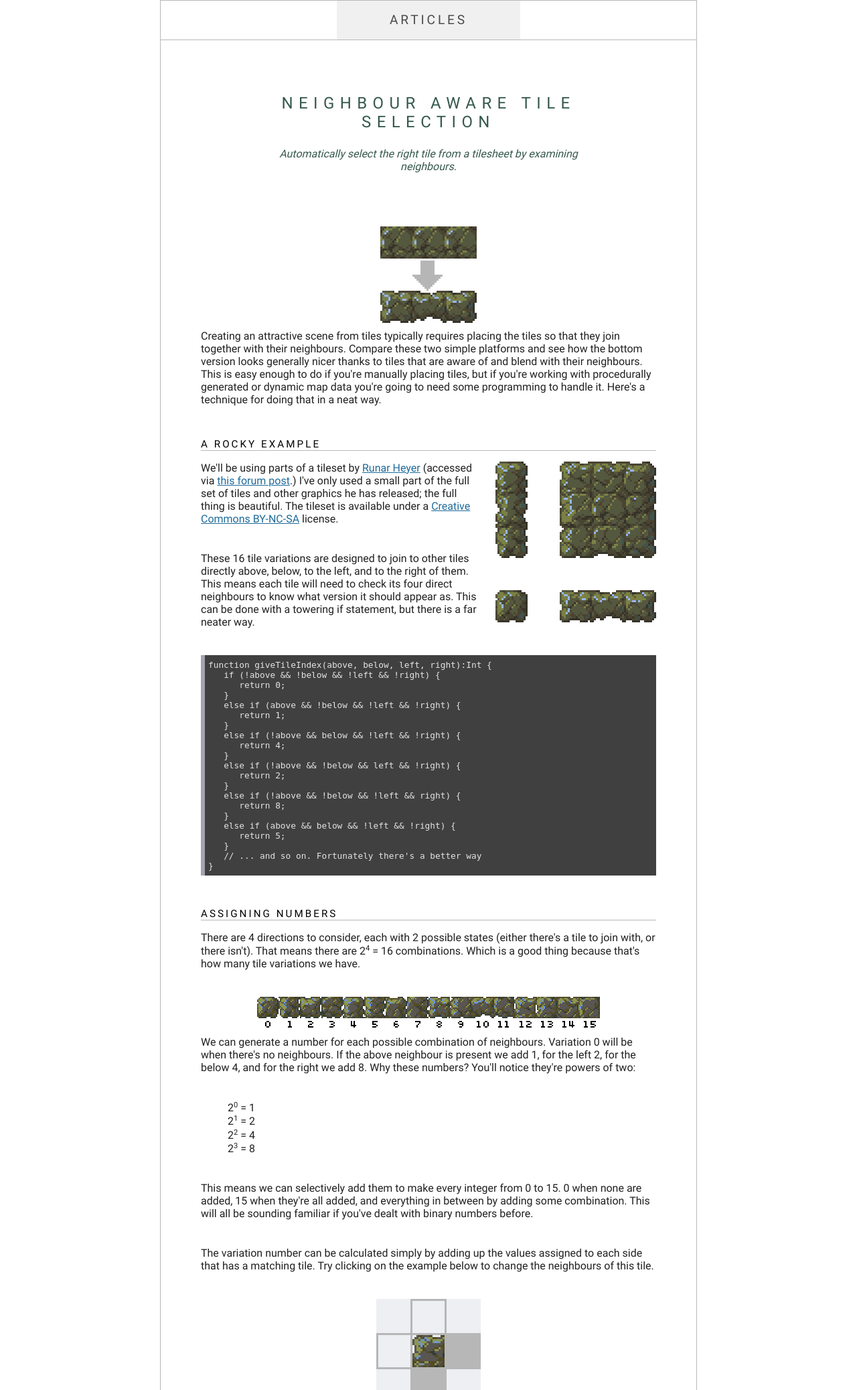
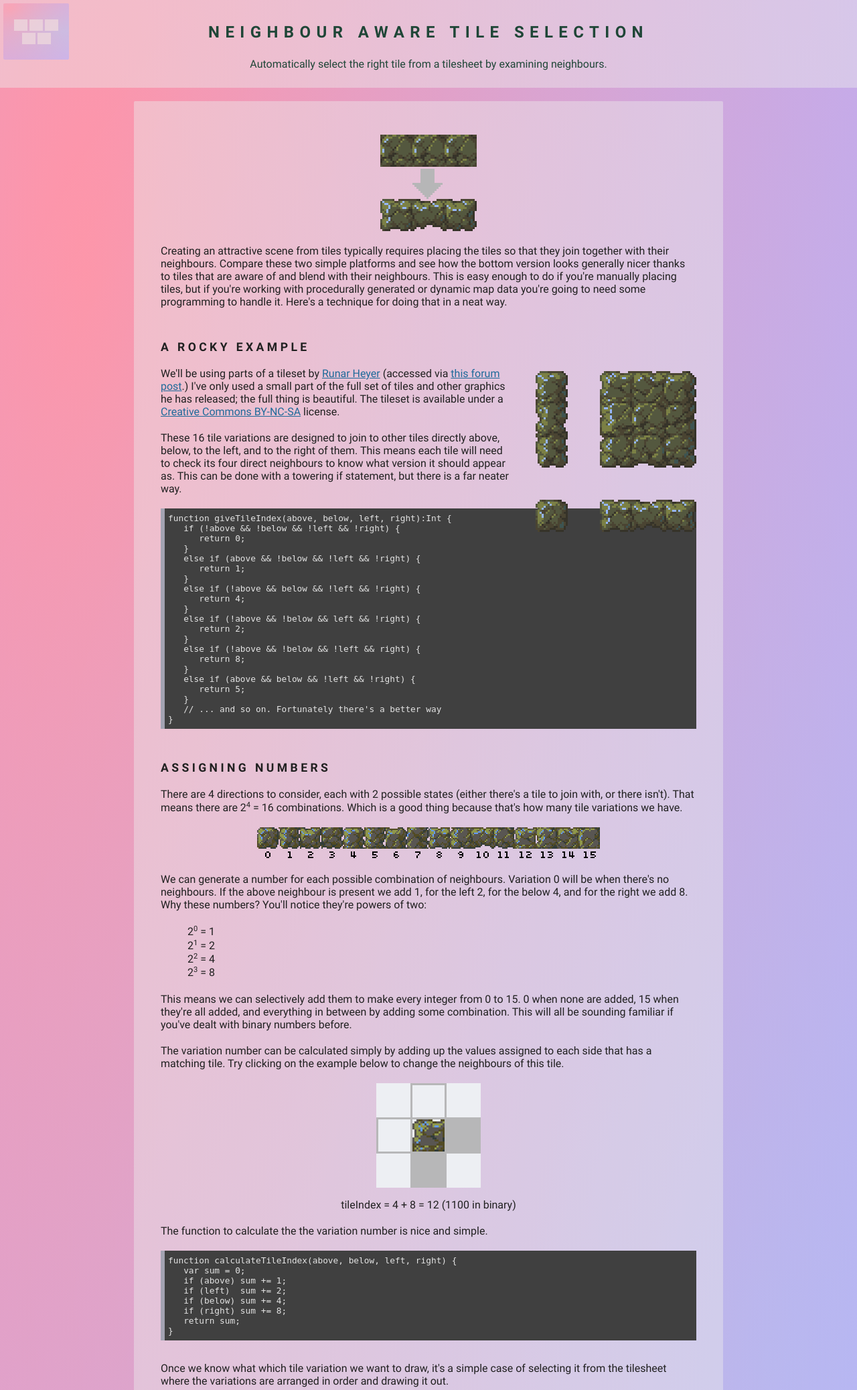
Before and after one commit to Anatta336/samdriver-xyz, a PHP site: page /article/neighbour-aware-tiles in a window 1280 px wide. Shown: the top 2075 px of the page at 67% size. Run offline with PHP 8.4, Linux system fonts and the light colour scheme.

Commit message:
general styling improvements

```diff
--- a/app/home/Renderer.php
+++ b/app/home/Renderer.php
@@ -22,9 +22,10 @@ class Renderer
 
         $html .= '<header>';
         $html .= '<h1>Articles and Tutorials</h1>';
-        $html .= '<p>Articles and tutorials on game and web development</p>';
+        $html .= '<p>Game and web development</p>';
         $html .= '</header>';
 
+        $html .= '<nav>';
         foreach ((new ArticleList())->getArticles() as $article) {
             if (empty($article) || !$article->exists()) {
                 continue;
@@ -35,6 +36,7 @@ class Renderer
             $html .= '<p>'.htmlentities($article->getDescription()).'</p>';
             $html .= '</a>';
         }
+        $html .= '</nav>';
 
         // <footer>
         $html .= Footer::render();
--- a/app/includes/Footer.php
+++ b/app/includes/Footer.php
@@ -20,7 +20,7 @@ class Footer
                         const encoded = [ 115, 108, 130, 129, 150, 141, 162, 120, 167, 181, 200, 134, 195, 215, 158, 237, 235];
                         const email = encoded.map((enc, index) => enc - index * 8).map(code => String.fromCharCode(code)).join('');
                         const element = document.getElementById('footer-email');
-                        element.href = `mailto: ${email}`;
+                        element.href = `mailto:${email}`;
                         element.children[0].innerHTML = email;
                     </script>
                 </p>
--- a/app/includes/Nav.php
+++ b/app/includes/Nav.php
@@ -7,8 +7,14 @@ class Nav
     public static function render(): string
     {
         return <<<'EOD'
-        <nav>
-            <a href="/">Articles</a>
+        <nav class="article">
+            <a class="home" href="/">
+                <div class="square"></div>
+                <div class="square"></div>
+                <div class="square"></div>
+                <div class="square"></div>
+                <div class="square"></div>
+            </a>
         </nav>
         EOD;
     }
--- a/public/article-data/absorption-sphere/index.html
+++ b/public/article-data/absorption-sphere/index.html
@@ -91,7 +91,8 @@
             really only interested in a part of it. We'll replace all the fancy stuff about solution concentrations with
             a simple "absorption coefficient" property. In this case we're just interested in the relationship between
             how much light is transmitted through a medium and how far the light had to travel through that medium:</p>
-        <p><i>transmittance = e<sup> -length</sup></i></p>
+
+        <math display="block"><mrow><mn>transmittance</mn><mo>=</mo><msup><mn>e</mn><mn>-length</mn></msup></mrow></math>
 
         <p>Combining this with our understanding that light absorption can be simulated by reducing the value of
             individual components we can put together a shader subgraph.</p>
--- a/public/css/style.css
+++ b/public/css/style.css
@@ -1,15 +1,18 @@
 body {
-    /* TODO: rather than setting a bunch of margin on header, section, article, footer set padding here */
-    background-color: #ffffff;
-    margin: 0 auto 0 auto;
-    border: 1px solid #b7b7b8;
-    max-width: 800px;
-
+    display: flex;
     font-family: 'Roboto', sans-serif;
     font-size: 1rem;
     font-weight: normal;
     font-style: normal;
+    box-sizing: border-box;
     color: #202020;
+    background: radial-gradient(farthest-corner at 90% 50%, #9bd5ff5e 0%, transparent 90%), radial-gradient(farthest-corner at 10% 10%,    #ff95a8 0%,    #b5adff 100%);
+    min-height: 100vh;
+    margin: 0;
+    padding: 0;
+    flex-direction: column;
+    justify-content: flex-start;
+    align-items: stretch;
 }
 
 /* for images or canvas elements that need "pixel" style rendering when scaled */
@@ -33,46 +36,58 @@ body {
 }
 
 nav {
+    display: flex;
+    gap: 20px;
+    flex-wrap: wrap;
+    align-items: stretch;
     justify-content: center;
+}
+
+nav.article {
+    position: absolute;
+    left: 5px;
+    top: 5px;
+    display: flex;
+    flex-direction: column;
+    align-items: center;
+    justify-content: center;
+    align-content: center;
+}
+
+nav.article a {
+    color: #1f4637;
+    padding: 10px;
+}
+
+nav.article a:hover,
+nav.article a:active {background: radial-gradient(farthest-corner at 90% 50%, #9bd5ff75 0%, transparent 90%), radial-gradient(farthest-corner at 10% 10%, #ff95a8 0%, #b5adff 100%);opacity: 100%;}
+
+nav a.home {
     display: flex;
     flex-direction: row;
     flex-wrap: wrap;
     align-items: stretch;
+    justify-content: center;
+    align-content: center;
+    padding: 10px;
+    height: 64px;
+    width: 78px;
+    gap: 3px;
+    opacity: 60%;
+    border-radius: 2px;
+    transition: background 0.3s, opacity 0.1s;
+    background: radial-gradient(farthest-corner at 90% 50%, #9bd5ff75 0%, transparent 90%), radial-gradient(farthest-corner at 10% 10%, #ff95a8 0%, #b5adff 100%);
+}
 
-    position: static;
-    width: 100%;
-
-    border-bottom: 1px solid #b7b7b8;
-    background: #ffffff;
+nav a.home .square {
+    display: block;
+    background-color: #ebebebc7;
+    width: 20px;
+    height: 17px;
 }
 
 nav a {
-    display: block;
-    flex-grow: 1;
-    width: auto;
-    max-width: 20ch;
-
     text-decoration: none;
-    color: #4a4a4a;
-    background-color: #f0f0f0;
-
-    font-size: 1.0rem;
-
-    padding: 0.9em 1.5em;
-    margin: 0;
-
-    text-transform: uppercase;
-    text-align: center;
-    font-weight: normal;
-    font-size: 1.2rem;
-    letter-spacing: 0.2em;
-
-    -webkit-transition: background-color 0.3s;
-    transition: background-color 0.3s;
-}
-
-nav a:nth-child(2) {
-    background-color: #f9f9f9;
 }
 
 nav a:hover,
@@ -205,19 +215,21 @@ aside {
     font-style: normal;
     text-decoration: none;
     color: #202020;
+    flex: 1 0 auto;
+    margin: 0;
+    display: flex;
+    flex-direction: column;
+    text-align: center;
+    justify-content: flex-end;
 }
 
 header {
     display: block;
-    width: 100%;
-    max-width: 450px;
-    padding: 0;
-    margin: 5em auto;
-    background-color: #ffffff;
-
-    color: #35594b;
+    margin-bottom: 20px;
+    background-color: #ebebeb70;
+    color: #1f4637;
     font-family: 'Roboto', sans-serif;
-
+    padding: 10px 20px;
 }
 
 header h1 {
@@ -227,8 +239,8 @@ header h1 {
     text-align: center;
     letter-spacing: 0.35em;
     text-transform: uppercase;
-
     margin: 1em 0;
+    font-weight: bold;
     padding: 0;
 }
 
@@ -236,16 +248,17 @@ header p {
     display: block;
     margin: 1em 0;
     padding: 0;
-
     text-align: center;
     font-size: 1rem;
-    font-style: italic;
 }
 
 article {
     display: block;
-    margin: 0;
-    padding: 0 60px 0;
+    margin: 0 auto;
+    padding: 40px 40px;
+    max-width: 800px;
+    background-color: #ebebeb70;
+    border-radius: 2px;
 }
 
 section {
@@ -292,12 +310,20 @@ article a:hover {
     color: #56afd0;
 }
 
+math {
+    display: block;
+    background-color: #a0c0cc;
+    padding: 15px 20px 15px 15px;
+    border-left: 6px solid #457cb3;
+    margin: 10px 0;
+}
+
 article>p,
 article>ul,
 article>ol,
-article>table {
-    margin-top: 0;
-    margin-bottom: 40px;
+article>table
+article>math {
+    margin: 20px 0;
 }
 
 article h1,
@@ -305,15 +331,14 @@ article h2 {
     text-transform: uppercase;
     text-decoration: none;
     text-align: left;
-    color: #000000;
+    color: #202020;
     font-weight: normal;
-    font-size: 0.95rem;
-    letter-spacing: 0.2em;
-
+    font-size: 1.1rem;
+    letter-spacing: 0.25em;
     clear: both;
     margin-top: 3rem;
+    font-weight: bold;
     margin-bottom: 1rem;
-    border-bottom: solid 1px #b7b7b8;
 }
 
 article canvas,
@@ -321,15 +346,10 @@ article img,
 article video {
     display: block;
     padding: 0;
-
     max-width: 100%;
     width: auto;
     height: auto;
-
-    margin-left: auto;
-    margin-right: auto;
-    margin-top: 10px;
-    margin-bottom: 10px;
+    margin: 10px auto;
 }
 
 article canvas {
@@ -404,19 +419,13 @@ img figure {
     clear: right;
     max-width: 500px;
 
-    margin-top: 0;
-    margin-bottom: 10px;
-    margin-left: 20px;
-    margin-right: 0;
+    margin: 10px 0 10px 40px;
 }
 
 /* within a figure only needs margin to separate from caption */
 figure img,
 figure canvas {
-    margin-top: 0;
-    margin-bottom: 10px;
-    margin-left: 0;
-    margin-right: 0;
+    margin: 0 0 10px;
 }
 
 /* -- Adjust images for narrow displays, bringing in the floaters */
```
Also changed, not shown: other parts of public/css/style.css (+30 -33 lines), readme.md.
